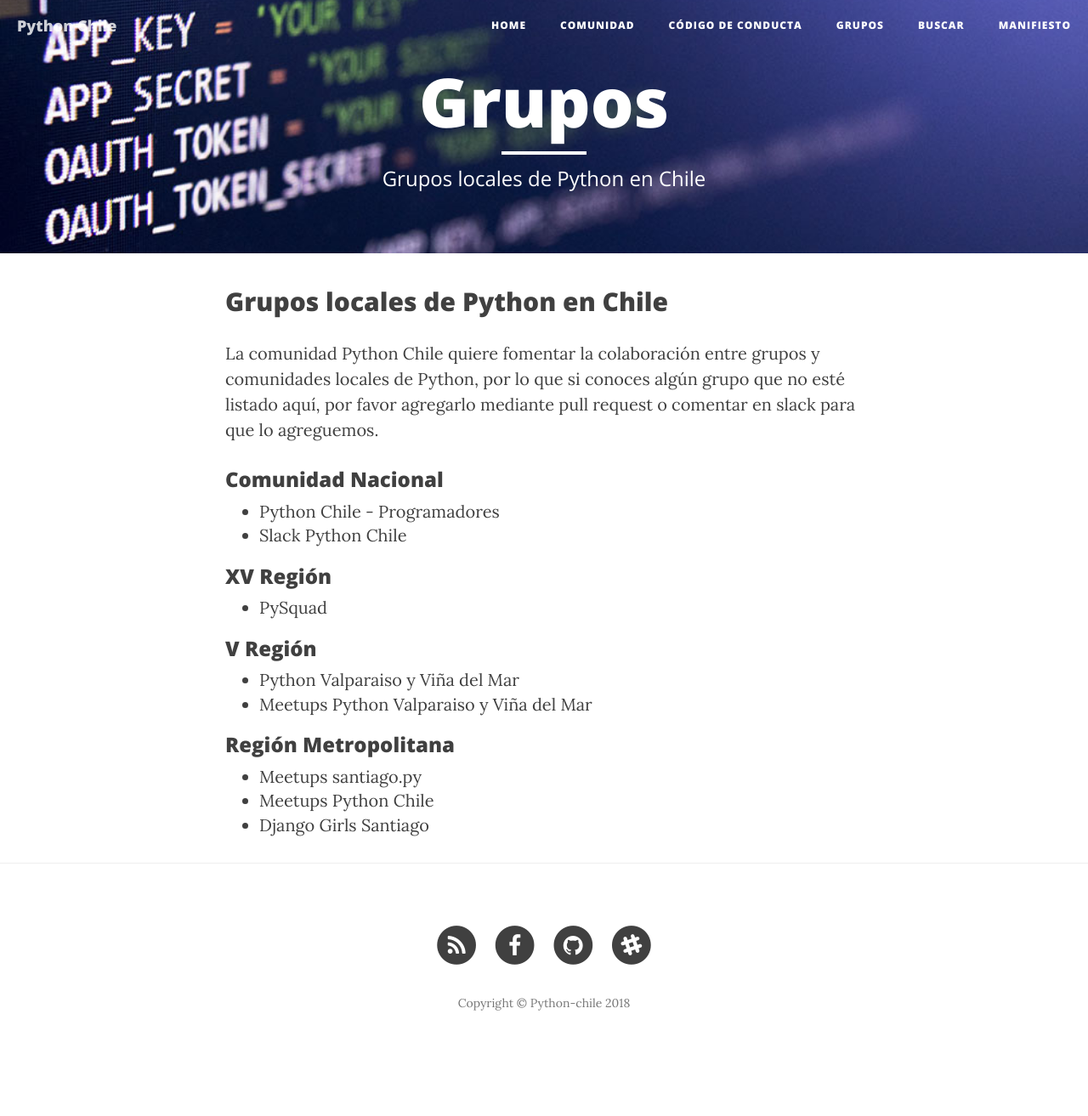
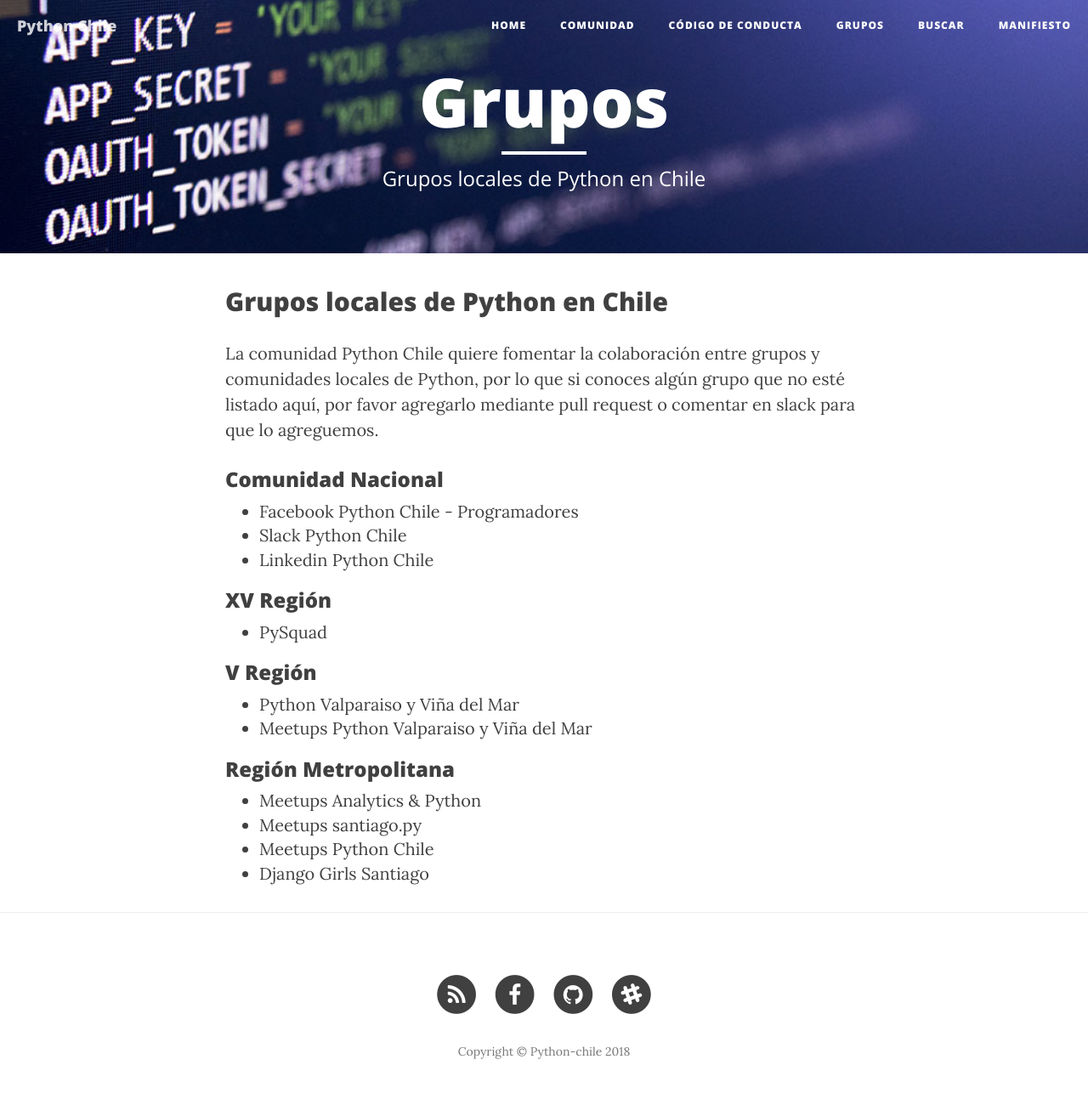
Before and after one commit to python-chile/pythonchile_old, a Jekyll site: the page built from grupos.md, in a window 1280 px wide. Shown: the whole page at 85% size. Built offline with Jekyll 4.4.1, drawn with Linux system fonts in a browser that asks for light colours; nearby versions of some CDN libraries; before the commit the page ends 1256 px from its top, so only the background shows below that.

Commit message:
Agregando links a Analytics & python y linkedin a sección grupos

```diff
--- a/grupos.md
+++ b/grupos.md
@@ -10,9 +10,9 @@
 La comunidad Python Chile quiere fomentar la colaboración entre grupos y comunidades locales de Python, por lo que si conoces algún grupo que no esté listado aquí, por favor agregarlo mediante pull request o comentar en slack para que lo agreguemos.
 
 ### Comunidad Nacional
-- [Python Chile - Programadores](https://www.facebook.com/groups/pythonchileprogramadores)
+- [Facebook Python Chile - Programadores](https://www.facebook.com/groups/pythonchileprogramadores)
 - [Slack Python Chile](https://join.slack.com/t/python-chile/shared_invite/enQtMjczMjM1OTkxNjAwLTRmMmI5NDE3Yjg1MWYwYmRhMTIxNGNmODcwYWRmYTUwMmE2NWI0MjM0YmE3NzhhMTcyYWIzOWE2ZGNlMzM4ZjY)
-
+- [Linkedin Python Chile](https://www.linkedin.com/groups/4929519/)
 
 ### XV Región
 - [PySquad](https://www.facebook.com/pysquadarica/)
@@ -23,6 +23,7 @@
 
 
 ### Región Metropolitana
+- [Meetups Analytics & Python](https://www.meetup.com/es-ES/Analytics-y-Python)
 - [Meetups santiago.py](https://www.meetup.com/es-ES/santiago-py)
 - [Meetups Python Chile](https://www.meetup.com/es-ES/python-chile)
 - [Django Girls Santiago](https://www.facebook.com/djangogirlssantiago/)
```
